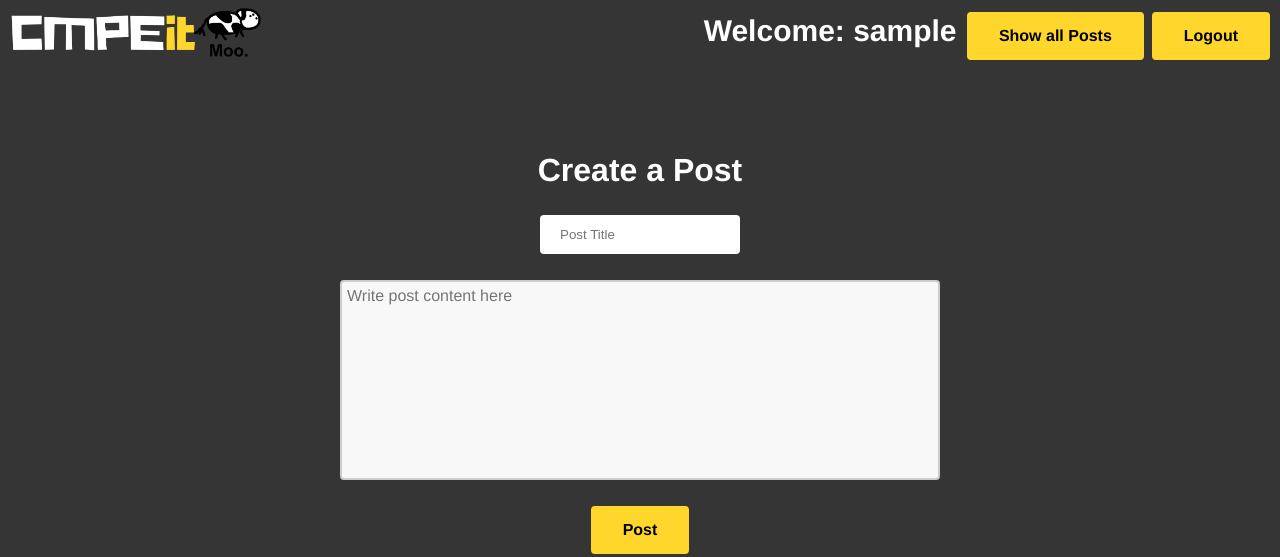
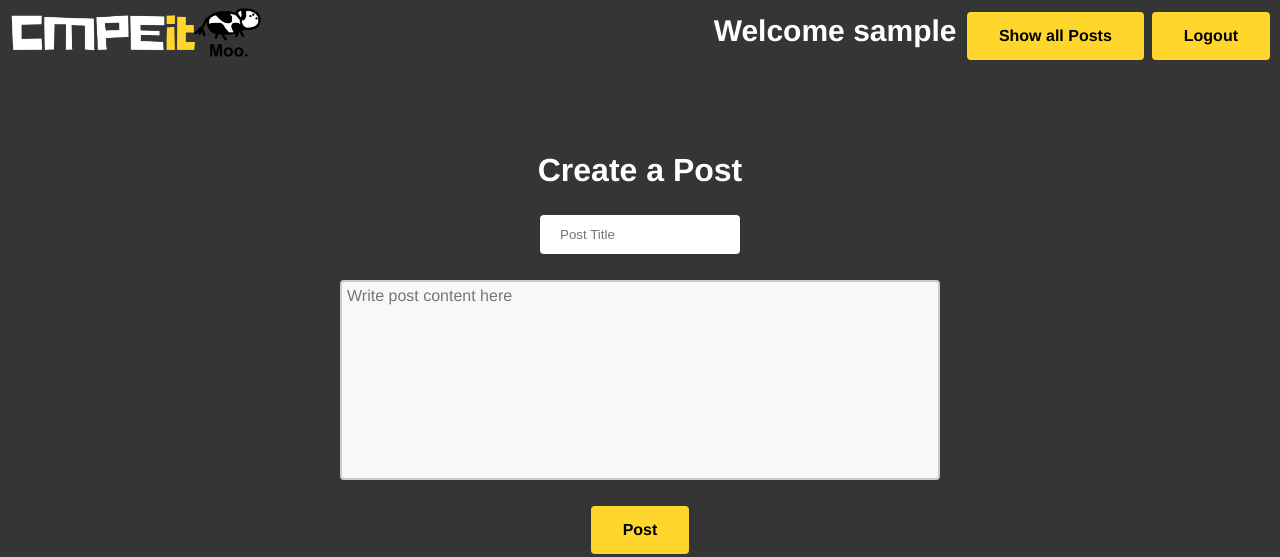
Before and after one commit to ariskoumis/CMPE131_Project_Team2, a Node server app: page /post/new-post in a window 1280 px wide. Shown: the top 557 px of the page. Run offline with Node 20, Linux system fonts and the light colour scheme; the visitor is signed in with stand-in values (Sample User, id 1); some libraries are stand-ins or nearby versions.

Commit message:
change to Welcome

```diff
--- a/views/post/new-post.ejs
+++ b/views/post/new-post.ejs
@@ -10,7 +10,7 @@
           <div class="topnav-left">
             <img src="/images/cmpeit_logo3.png" style="width: 20%;height: 20%;">
             <div class="topnav-right">
-              <span style="font-size:30px; color: white; font-family: Helvetica;":><strong> Welcome: <%= currUser.username %>  </strong></span>
+              <span style="font-size:30px; color: white; font-family: Helvetica;":><strong> Welcome <%= currUser.username %>  </strong></span>
               <a href="/post/show-post" style="color:white; font-family: Helvetica;"><button class="button">Show all Posts</button></a>
               <a href="/logout" style="color:white; font-family: Helvetica;"><button class="button">Logout</button></a>
               <% } else { %>
--- a/views/post/show-post.ejs
+++ b/views/post/show-post.ejs
@@ -9,7 +9,7 @@
       <div class="topnav-left">
         <img src="/images/cmpeit_logo3.png" style="width: 20%;height: 20%;">
         <div class="topnav-right">
-          <span style="font-size:30px; font-family: Helvetica; color: white;":><% if (currUser) { %><strong> Welcome: <%= currUser.username %> </strong></span>
+          <span style="font-size:30px; font-family: Helvetica; color: white;":><% if (currUser) { %><strong> Welcome <%= currUser.username %> </strong></span>
           <a href="/post/new-post" style="color:white"><button class="button">Create a Post</button></a>
           <a href="/logout" style="color:white"><button class="button">Logout</button></a>
         <% } else { %>
```
